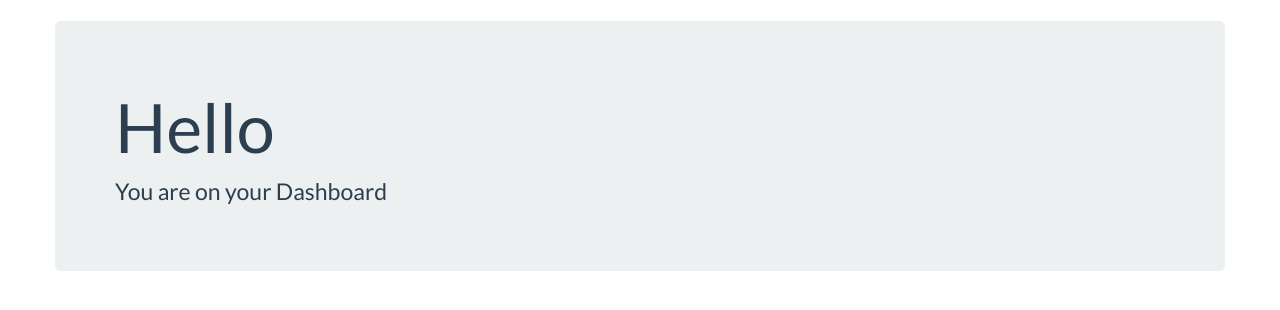
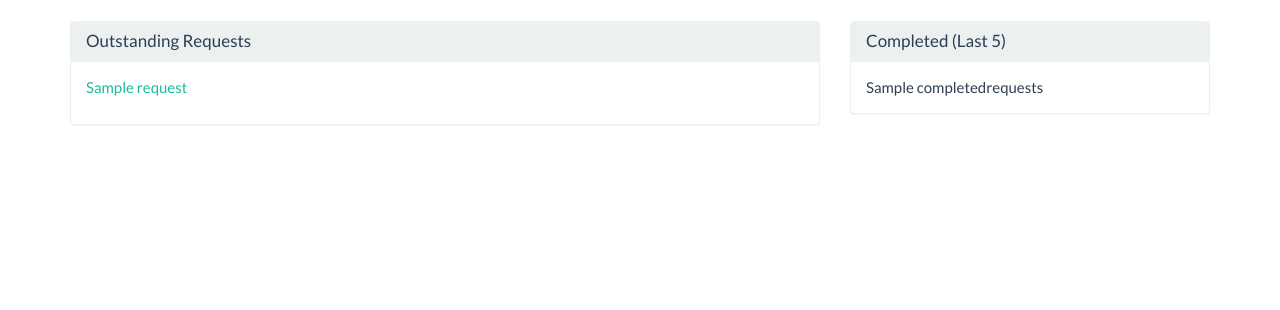
Before and after one commit to praisetompane/incidentmanagement, a Django app: template templates/home.html in a window 1280 px wide. Shown: the part 60-370 px from the top of the page. Run offline with Django 3.2, Linux system fonts and the light colour scheme; the template is opened without the code that fills it: most values are stand-ins (such as "Sample title", 1, 10 or a date in 2020); some libraries are stand-ins or nearby versions.

Commit message:
feature: added dashboard and updating functionanlity for individual requests

```diff
--- a/manager/choices.py
+++ b/manager/choices.py
@@ -8,4 +8,5 @@ MAINTENACE_STATUS_CHOICE = [
     ('Acknowledged', ('Acknowledged')),
     ('In Progress', ('In Progress')),
     ('AwaitingUserSignoff', ('AwaitingUserSignoff')),
-    ('Complete', ('Complete'))]
+    ('Complete', ('Complete')),
+    ('Close', ('Close'))]
--- a/manager/urls.py
+++ b/manager/urls.py
@@ -7,6 +7,8 @@ from manager import views
 # We are adding a URL called /home
 urlpatterns = [
     url(r'^$', views.home, name='home'),
-    url(r'home/', views.home, name='home'),
+    url(r'^home/$', views.home, name='home'),
+    url(r'^home/updaterequest/(?P<pk>\d+)', views.updateMaintenance, name='requestdetail'),
+    url(r'^updaterequest/(?P<pk>\d+)', views.updateMaintenance, name='requestdetail'),
     url(r'^maintain/', views.maintenance, name="maintenance")
 ]
--- /dev/null
+++ b/static/css/mystyle.css
@@ -0,0 +1,7 @@
+.footer {
+  position: relative;
+  margin-top: -150px; /* negative value of footer height */
+  height: 150px;
+  clear:both;
+  padding-top:20px;
+}
--- a/templates/base.html
+++ b/templates/base.html
@@ -12,6 +12,7 @@
 
     <!-- Core CSS - Include with every page -->
     <link href="{% static 'css/bootstrap.min.css' %}" rel="stylesheet">
+    <link href="{% static 'css/mystyle.css' %}" rel="stylesheet">
 </head>
 
 <body>
@@ -44,7 +45,6 @@
                         <li><a href="/logout">Logout</a></li>
                     </ul>
                 </li>
-
             </ul>
         </div>
     </div>
--- a/templates/home.html
+++ b/templates/home.html
@@ -1,18 +1,38 @@
 {% extends 'base.html' %}
+
+{% block title %} Welcome you dashboard {% endblock %}
+{% block head %} Dashboard {% endblock %}
 
 {% block content %}
     <div class="container">
         <div class="row">
-            <div class="jumbotron">
-                <h1>Hello</h1>
-                <!--
-                TODO: This dashboard will vary based on the User (Student vs Maintainer)
-                Maintainer: Outstanding maintenance work to do
-                            Need to think about Scheduling
-                Student: Past maintenance work
-                         Ability to give feedback
-                -->
-                <p>You are on your Dashboard</p>
+            <div class="col-md-8">
+                <div class="login-panel panel panel-default">
+                    <div class="panel-heading">
+                        <h3 class="panel-title">Outstanding Requests</h3>
+                    </div>
+                    <div class="panel-body">
+                        <form>
+                            {% for request in outstandingrequests %}
+                                <p>
+                                    <a href="updaterequest/{{ request.id }}">{{ request }}</a>
+                                </p>
+                            {% endfor %}
+                        </form>
+                    </div>
+                </div>
+            </div>
+            <div class="col-md-4">
+                <div class="login-panel panel panel-default">
+                    <div class="panel-heading">
+                        <h3 class="panel-title">Completed (Last 5)</h3>
+                    </div>
+                    <div class="panel-body">
+                        <form>
+                            {{ completedrequests }}
+                        </form>
+                    </div>
+                </div>
             </div>
         </div>
     </div>
--- a/templates/login.html
+++ b/templates/login.html
@@ -38,7 +38,7 @@
                             </p>
                             <p class="bs-component">
                             <center><input class="btn btn-success btn-sm" type="submit" value="login"/></center>
-                            <center><a href = "/register">register<a/></center>
+                            <center><a href = "/register">Register<a/></center>
                             </p>
                             <input type="hidden" name="next" value="{{ next }}"/>
                         </form>
--- a/templates/maintenance/maintenance.html
+++ b/templates/maintenance/maintenance.html
@@ -19,7 +19,7 @@
                                 {{ form }}
                             </table>
                             <div class="row center-block">
-                                <input type="submit" value="Submit  "/>
+                                <input type="submit" value="Submit"/>
                                 <a href="">Cancel</a>
                             </div>
                         </form>
```
Also changed, not shown: manager/models.py (+15 -3 lines), manager/views.py (+26 -16 lines), templates/maintenance/requestdetail.html (added, +28 -0 lines), templates/maintenance/successupdate.html (added, +8 -0 lines), templates/registration/register.html (+7 -4 lines), db.sqlite3, templates/maintenance/successcreate.html (renamed from templates/maintenance/success.html), 2 other files.
